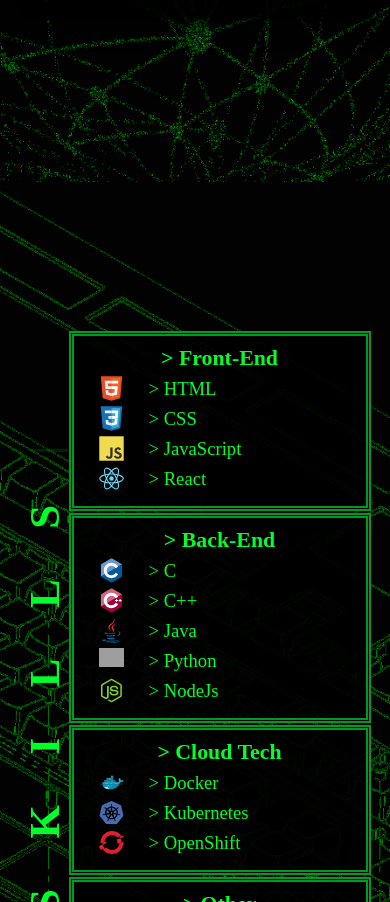
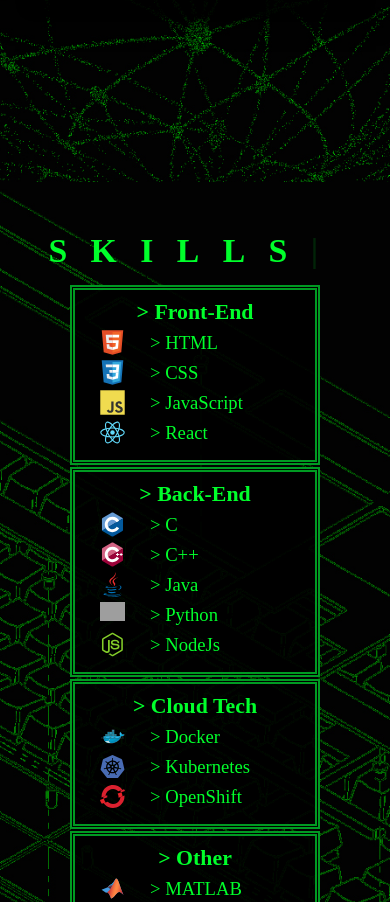
Before and after one commit to vmdvaldez/portfolioWebsite, a React (Vite) app: page / in a window 390 px wide. Shown: the part 762-1664 px from the top of the page. Built offline with nearby package versions, Linux system fonts and the light colour scheme; grey boxes are pictures that could not be loaded; a web font is replaced by a local one.

Commit message:
Fix Skills section for responsiveness

```diff
--- a/src/styles/Skills.module.css
+++ b/src/styles/Skills.module.css
@@ -86,14 +86,23 @@
     .skillsList{
         justify-items: initial;
         gap: 2px;
+        flex: none;
+
+        padding-top: 0px;
     }
 
     .skills {
+        flex-direction: column;
         font-size: 1rem;
+        align-items: center;
     }
-
     .skills h1{
-        font-size: 11vw;
+        font-size:calc(1.5rem + 5vw * 0.5);
+        letter-spacing: 6vw;
+        writing-mode: horizontal-tb ;
+        transform: rotate(0deg);
+        text-align: center;
+        margin-bottom: 15px;
     }
 
     .skillsTab h2{
```
